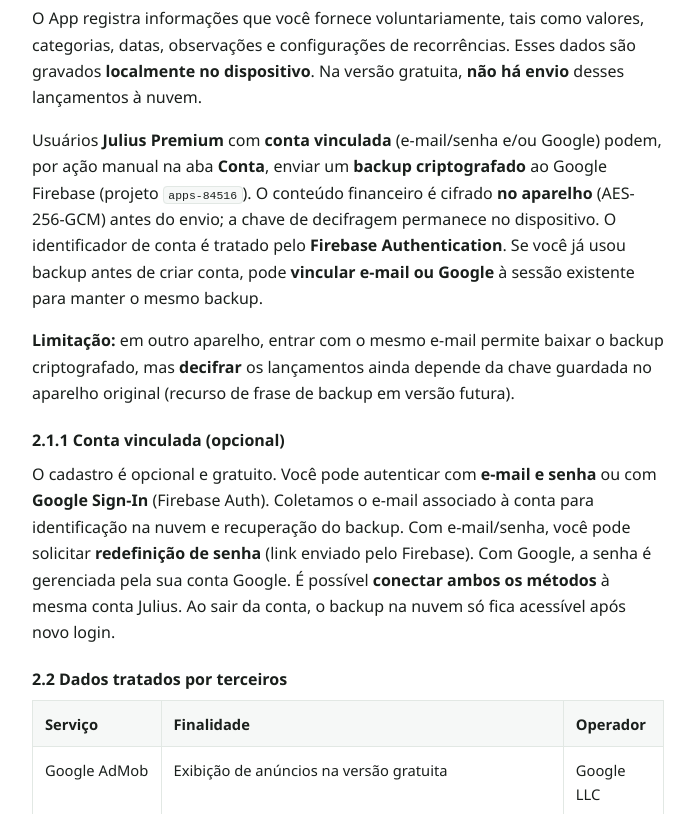
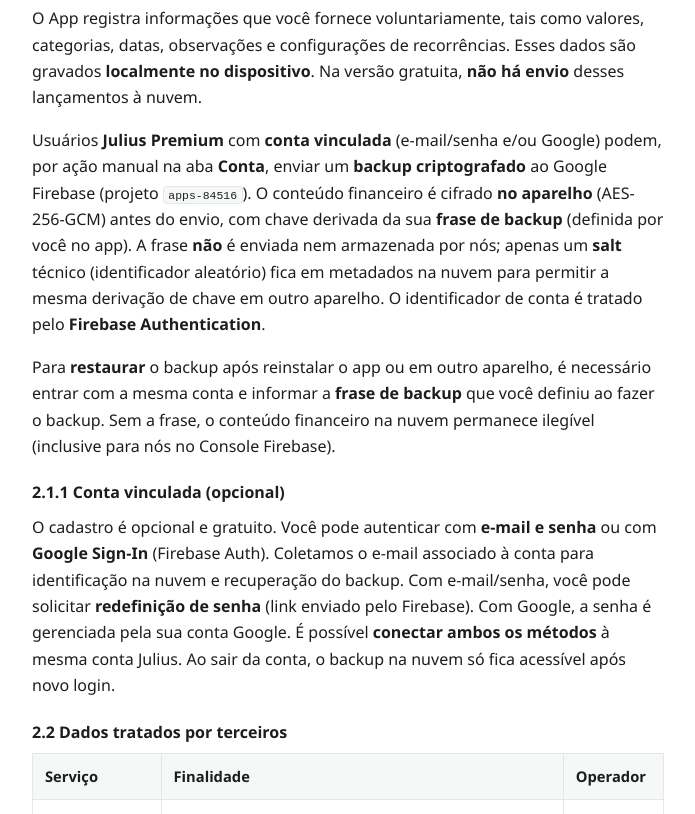
Before and after one commit to Galvictor/julius-economias-web, a plain HTML site: page docs/privacidade.html in a window 1280 px wide. Shown: the part 1012-1826 px from the top of the page, without its empty margins (292-987 px from the left). Drawn offline with Linux system fonts and the light colour scheme.

Commit message:
docs(privacidade): documenta frase de backup E2EE na nuvem

```diff
--- a/docs/privacidade.html
+++ b/docs/privacidade.html
@@ -182,7 +182,7 @@
         <p class="meta">
           Aplicativo Android · Pacote <code style="background:rgba(0,0,0,.2);border:none;color:#fff">com.joaolopes.gastos_simples</code>
         </p>
-        <p class="meta">Última atualização: 2 de junho de 2026 (conta e-mail, Google e backup Premium)</p>
+        <p class="meta">Última atualização: 2 de junho de 2026 (frase de backup e conta vinculada)</p>
       </div>
     </header>
 
@@ -244,15 +244,17 @@
         (e-mail/senha e/ou Google) podem, por ação manual na aba <strong>Conta</strong>, enviar um
         <strong>backup criptografado</strong> ao Google Firebase (projeto
         <code>apps-84516</code>). O conteúdo financeiro é cifrado <strong>no aparelho</strong>
-        (AES-256-GCM) antes do envio; a chave de decifragem permanece no dispositivo.
+        (AES-256-GCM) antes do envio, com chave derivada da sua <strong>frase de backup</strong>
+        (definida por você no app). A frase <strong>não</strong> é enviada nem armazenada por nós;
+        apenas um <strong>salt</strong> técnico (identificador aleatório) fica em metadados na nuvem
+        para permitir a mesma derivação de chave em outro aparelho.
         O identificador de conta é tratado pelo <strong>Firebase Authentication</strong>.
-        Se você já usou backup antes de criar conta, pode
-        <strong>vincular e-mail ou Google</strong> à sessão existente para manter o mesmo backup.
       </p>
       <p>
-        <strong>Limitação:</strong> em outro aparelho, entrar com o mesmo e-mail permite
-        baixar o backup criptografado, mas <strong>decifrar</strong> os lançamentos ainda
-        depende da chave guardada no aparelho original (recurso de frase de backup em versão futura).
+        Para <strong>restaurar</strong> o backup após reinstalar o app ou em outro aparelho,
+        é necessário entrar com a mesma conta e informar a <strong>frase de backup</strong> que você
+        definiu ao fazer o backup. Sem a frase, o conteúdo financeiro na nuvem permanece
+        ilegível (inclusive para nós no Console Firebase).
       </p>
 
       <h3>2.1.1 Conta vinculada (opcional)</h3>
```
